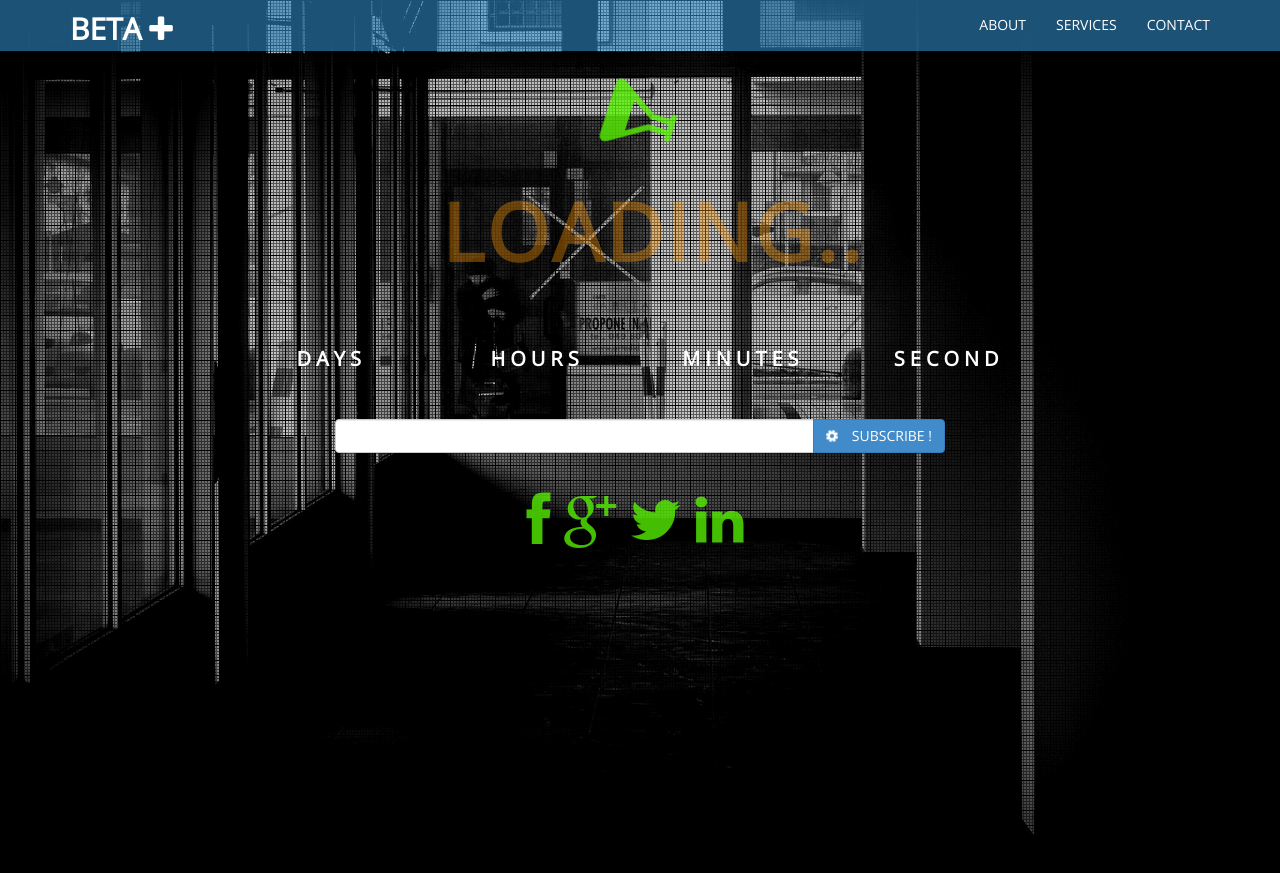
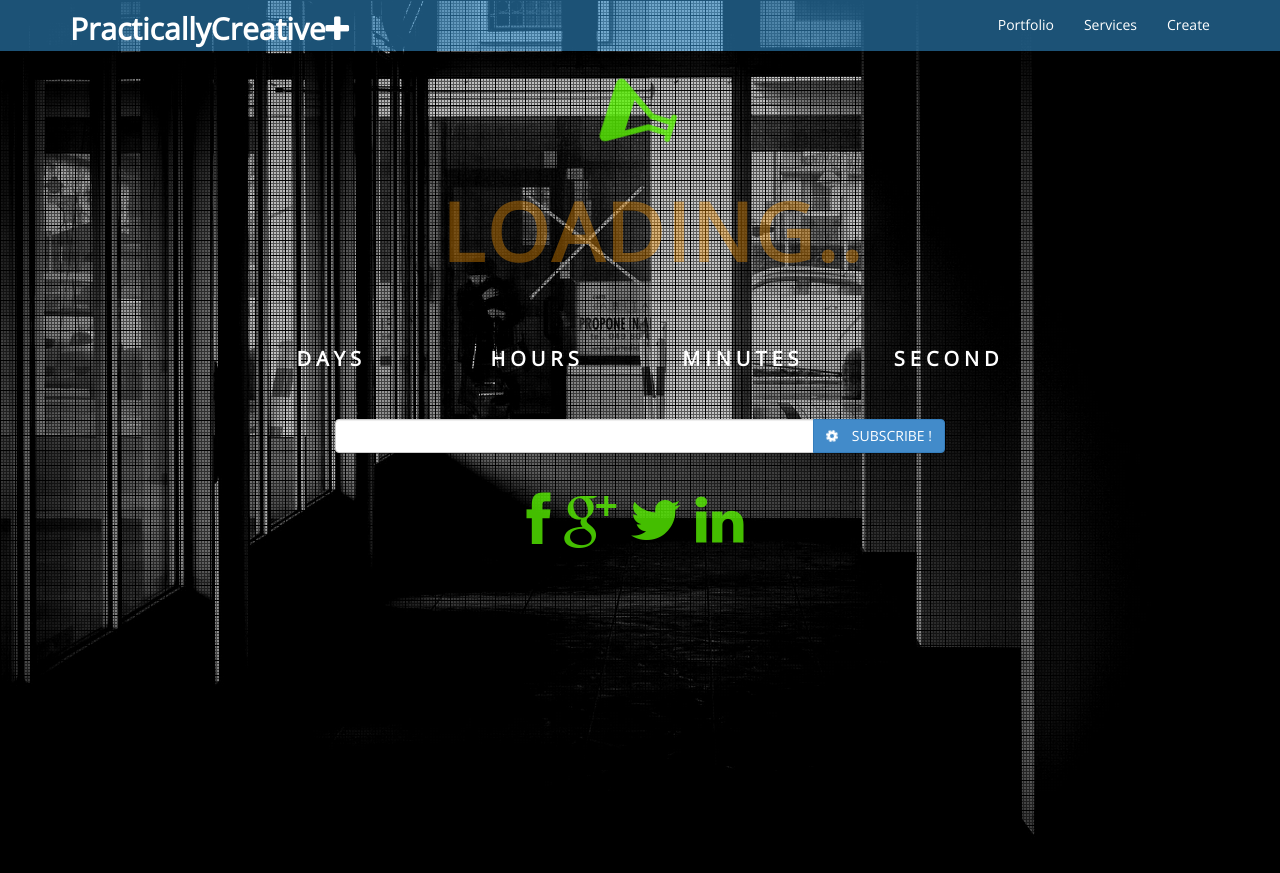
Before and after one commit to sbempire/sbempire-fyw.github.io, a Jekyll site: the page index.html, which Jekyll copies as it is, in a window 1280 px wide. Shown: the top 873 px of the page. Built offline with Jekyll 4.4.1, drawn with Linux system fonts in a browser that asks for light colours.

Commit message:
Update Portfolio, Services, and Create
Spent time going over the descriptions before i overhaul the whole site

```diff
--- a/index.html
+++ b/index.html
@@ -46,13 +46,13 @@
             <span class="icon-bar"></span>
             <span class="icon-bar"></span>
           </button>
-          <a class="navbar-brand" href="#" >BETA <i class="fa fa-plus"></i></a>
+          <a class="navbar-brand" href="#" >PracticallyCreative<i class="fa fa-plus"></i></a>
         </div>
         <div class="navbar-collapse collapse">
           <ul class="nav navbar-nav navbar-right">
-            <li ><a data-toggle="modal" data-target="#mAbout" href="#mHome"> ABOUT</a></li>
-            <li><a data-toggle="modal" data-target="#mService" href="#mService">SERVICES</a></li>
-            <li><a data-toggle="modal" data-target="#mContact" href="#myModal">CONTACT</a></li>
+            <li ><a data-toggle="modal" data-target="#mAbout" href="#mHome"> Portfolio</a></li>
+            <li><a data-toggle="modal" data-target="#mService" href="#mService">Services</a></li>
+            <li><a data-toggle="modal" data-target="#mContact" href="#myModal">Create</a></li>
           </ul>
         </div>
       </div>
@@ -135,29 +135,23 @@
 	    <div class="modal-content">
 	      <div class="modal-header">
 	        <button type="button" class="close" data-dismiss="modal" aria-hidden="true">&times;</button>
-	        <h4 class="modal-title" id="myModalLabel1"> <i class="fa fa-plus"></i> ABOUT BETA </h4>
+	        <h4 class="modal-title" id="myModalLabel1"> <i class="fa fa-plus"></i> Portfolio </h4>
 	      </div>
 	      <div class="modal-body">
 		        <div class="mian-popup-body" >
-                   <h1> <span class="fa fa-flask "></span> WHO WE ARE ?</h1>
+                   <h1> <span class="fa fa-flask "></span> What is Practically Creative?</h1>
 		        	<div class="row">
 		        	<p>
-                        Lorem ipsum dolor sit amet, consectetur adipiscing elit.
-                        Pellentesque volutpat, diam in accumsan scelerisque.
+                        The outlet of my creative mind combined with the practical aspects and necessities of coding. I am an artist as well as a problem solver.
+		        	</p>
+                    <h3> <span class="fa fa-cog fa-spin "></span> Explore</h3>
+		        	<p>
+		        		        Take a look around and see some of the coming projects that will be added with time. I will include past projects as well as current ones.
 
 		        	</p>
-                    <h3> <span class="fa fa-cog fa-spin "></span> Our Aim</h3>
+		        	 <h3> <span class="fa fa-glass"></span> Goal </h3>
 		        	<p>
-		        		Lorem ipsum dolor sit amet, consectetur adipiscing elit.
-                        Pellentesque volutpat, diam in accumsan scelerisque, tellus
-                        ligula ullamcorper urna, sed luctus velit lacus sit amet sem.
-
-		        	</p>
-		        	 <h3> <span class="fa fa-glass"></span> Our Values</h3>
-		        	<p>
-		        		Lorem ipsum dolor sit amet, consectetur adipiscing elit.
-                        Pellentesque volutpat, diam in accumsan scelerisque, tellus
-                        ligula ullamcorper urna, sed luctus velit lacus sit amet sem.
+		        		Provide solutions to not just site problems but also buisiness and vision based issues. To solve one issue usually means addressing several others.
 
 		        	</p>
 		        </div>
@@ -175,17 +169,16 @@
 	    <div class="modal-content">
 	      <div class="modal-header">
 	        <button type="button" class="close" data-dismiss="modal" aria-hidden="true">&times;</button>
-	        <h4 class="modal-title" id="mService1"> <i class="fa fa-plus"></i> OUR SERVICES </h4>
+	        <h4 class="modal-title" id="mService1"> <i class="fa fa-plus"></i> Services </h4>
 	      </div>
 	      <div class="modal-body">
 		        <div class="mian-popup-body">
-                   <h1> <span class="fa fa-thumbs-o-up "></span> WHAT WE OFFER ?</h1>
+                   <h1> <span class="fa fa-thumbs-o-up "></span> What can be done?</h1>
 		        	<div class="row">
-		        	<p>Lorem ipsum dolor sit amet, consectetur adipiscing elit.
-                        Pellentesque volutpat, diam in accumsan scelerisque.
+		        	<p>Anything from site design, optimization, consultation for ideas, and fun brainstorming to produce ideas. There are no silly ideas.
 
 		        	</p>
-                    <h3> <span class="fa fa-cog fa-spin "></span> Responsive Design</h3>
+                   </div> <!--<h3> <span class="fa fa-cog fa-spin "></span> Responsive Design</h3>
 		        	<p>
 		        		Lorem ipsum dolor sit amet, consectetur adipiscing elit.
                         Pellentesque volutpat, diam in accumsan scelerisque, tellus
@@ -200,7 +193,7 @@
                         Pellentesque volutpat, diam in accumsan scelerisque, tellus
                         ligula ullamcorper urna, sed luctus velit lacus sit amet sem.
 
-		        	</p>
+		        	</p>-->
 
 		        </div>
 		        </div>
@@ -217,20 +210,21 @@
 	    <div class="modal-content">
 	      <div class="modal-header">
 	        <button type="button" class="close" data-dismiss="modal" aria-hidden="true">&times;</button>
-	        <h4 class="modal-title" id="myModalLabel"> <i class="fa fa-plus"></i> CONTACT US</h4>
+	        <h4 class="modal-title" id="myModalLabel"> <i class="fa fa-plus"></i> Create</h4>
 	      </div>
 	      <div class="modal-body">
               <div class="mian-popup-body">
-                   <h1> <span class="fa fa-book "></span> REACH US</h1>
+                   <h1> <span class="fa fa-book "></span> Contact me </h1>
 		        	<div class="row">
-		        	<p>Lorem ipsum dolor sit amet, consectetur adipiscing elit.
-                        Pellentesque volutpat, diam in accumsan scelerisque.
+		        	<p>Temporary address RyanC23@gmail.com<br>Future address ryan@practiallycreative
+
+
 
 		        	</p>
                     <h3> <span class="fa fa-cog fa-spin "></span> Our Location</h3>
 		        	<p>
 		        		123 UA, Newyork Street, 2078. <br />
-                        Call: +42-78-0090-00.
+                        Call: 317-469-6528
 
 		        	</p>
               <br/><br/>
```
